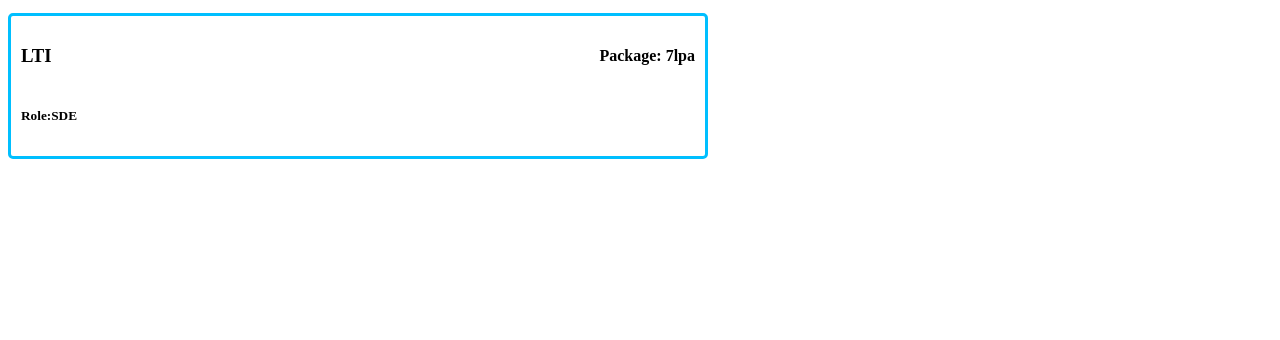
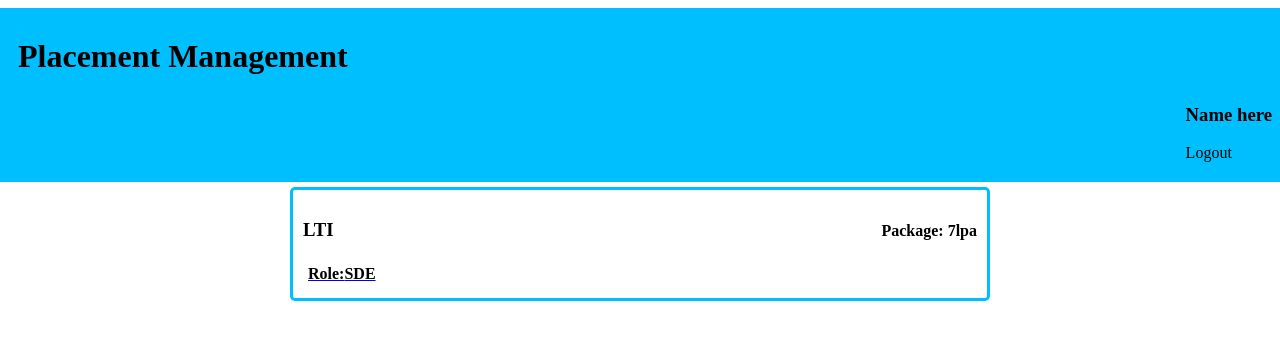
Before and after one commit to prasad145/Placement-Management-System, a Flask app: page /home in a window 1280 px wide. Shown: the top 340 px of the page. Run offline with Flask 2, Linux system fonts and the light colour scheme.

Commit message:
Proper home page

```diff
--- a/templates/home.html
+++ b/templates/home.html
@@ -6,29 +6,86 @@
 	<title>Placement management</title>
 
 	<style>
+		body {
+			display: flex;
+			flex-direction: column;
+			/* justify-content: center; */
+			align-items: center;
+			/* margin: 0; */
+			overflow-x: hidden;
+		}
+
+		.header {
+			display: block;
+			width: 100%;
+			background-color: deepskyblue;
+			padding: 20px 10px;
+			margin: 0%;
+			flex: 0 0 100%;
+		}
+
+		.heading {
+			margin: 10px 10px;
+			/* padding: 0; */
+		}
+
+		.username {
+			text-decoration: none;
+			color: black;
+			float: right;
+		}
+
+		.username:hover {
+			color: blue;
+		}
+
+
 		.list {
+			width: 100%;
 			max-width: 700px;
-			display: flex;
-			justify-content: center;
+			flex: 0 0 100%;
 		}
 
 		.container {
-			width: 100%;
 			margin: 5px 0px;
 			padding: 10px;
 			border: 3px solid deepskyblue;
 			border-radius: 5px;
 		}
 
+		.c_name {
+			display: inline-block;
+		}
+
+		.c_package {
+			display: inline-block;
+			float: right;
+		}
+
+		.c_role {
+			display: block;
+			margin: 5px;
+			text-decoration: none;
+		}
+
+		.c_name, .c_package, .c_role {
+			color: black;
+		}
 	</style>
 </head>
 <body>
+	<div class="header">
+		<h1 class="heading">Placement Management</h1>
+		<a class="username" href="/login"><h3>Name here</h3> Logout</a>
+	</div>
 	<div class="list">
-		<div class="container">
-			<h3 style="display: inline-block;">LTI</h3>
-			<h4 style="display: inline-block; float: right;">Package: 7lpa</h4>
-			<h5><strong>Role:</strong>SDE</h5>
-		</div>
+		<a href="company/ID">
+			<div class="container">
+				<h3 class="c_name">LTI</h3>
+				<h4 class="c_package" >Package: 7lpa</h4>
+				<h4 class="c_role"><strong>Role:</strong>SDE</h4>
+			</div>
+		</a>
 	</div>
 </body>
 </html>
```
